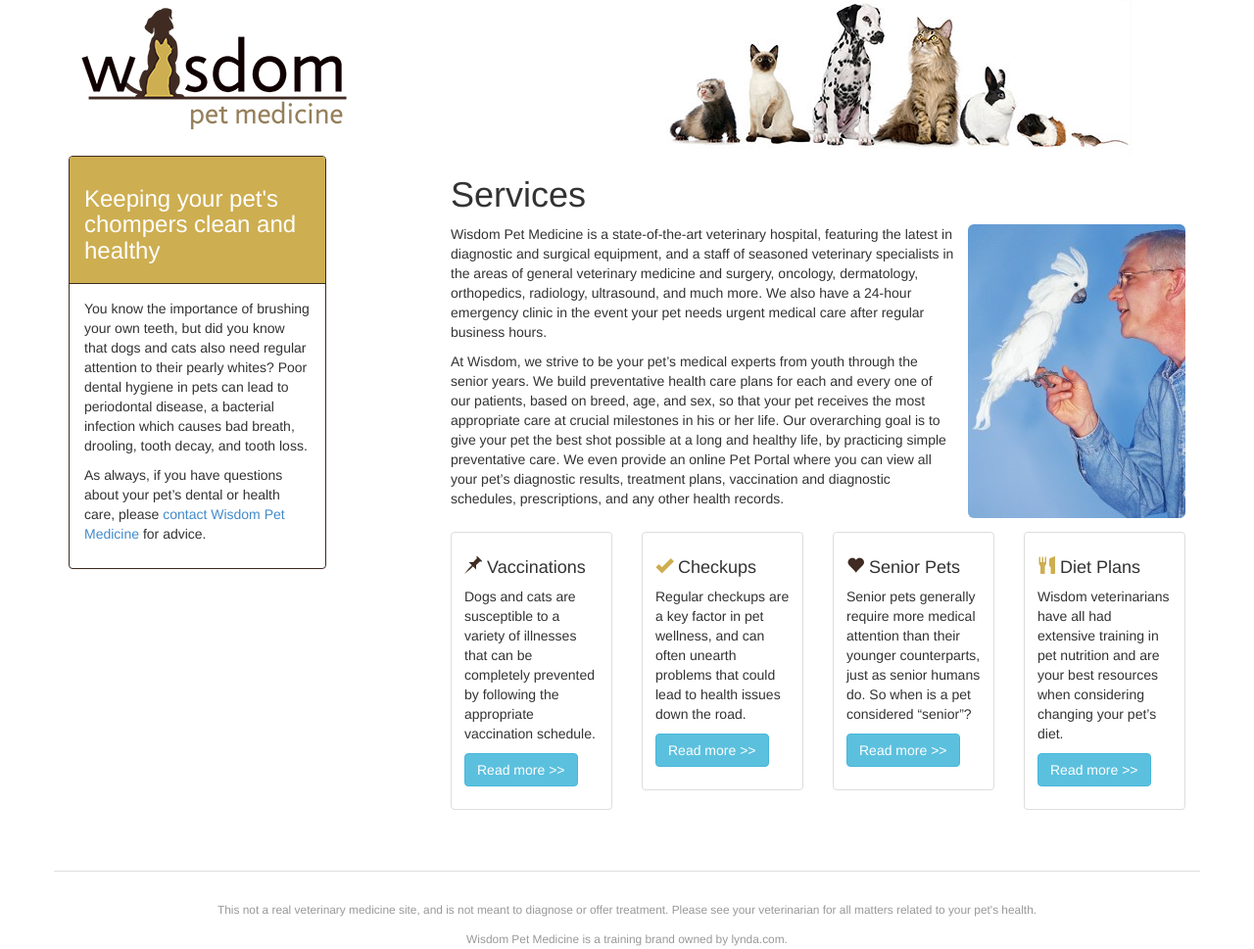
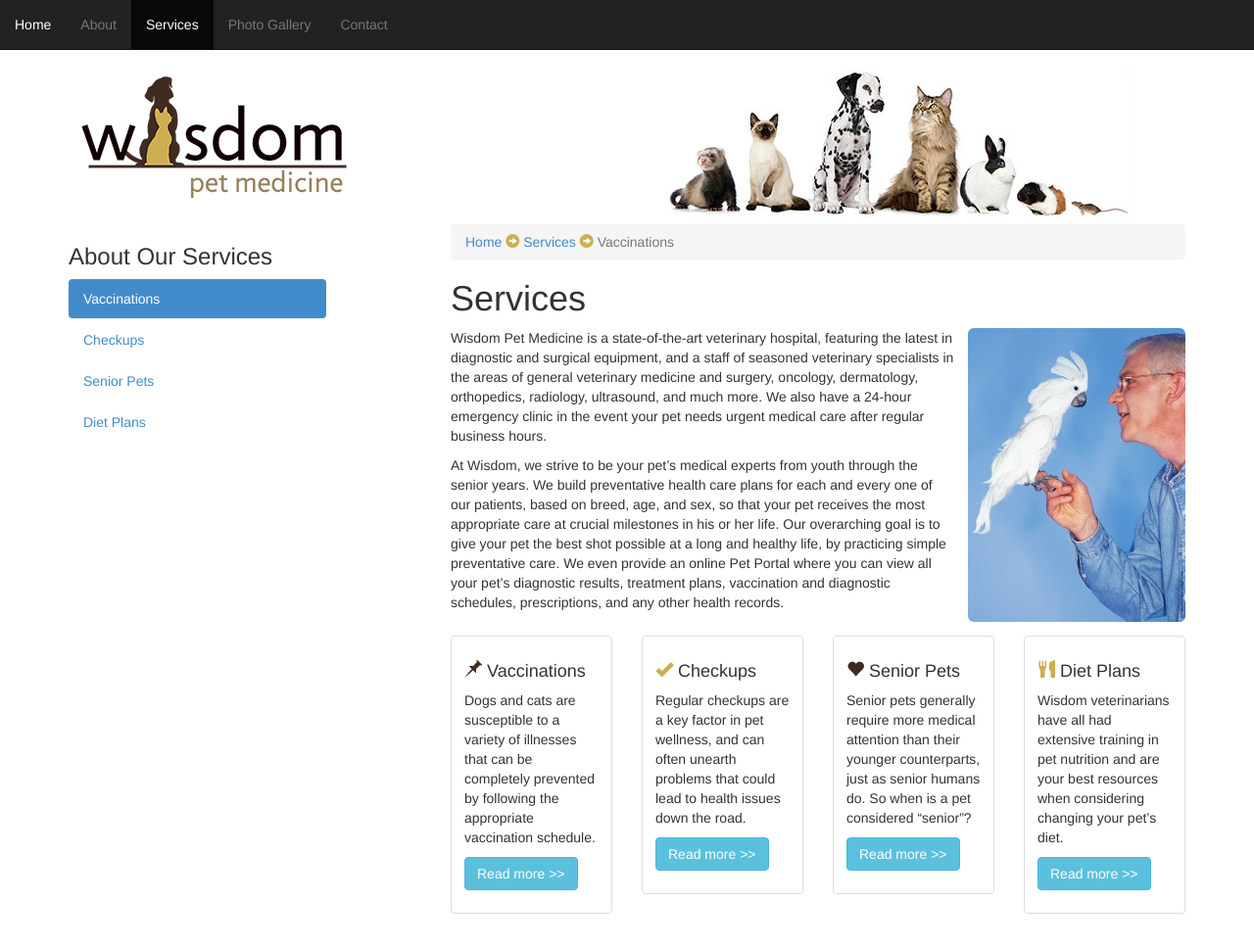
Before and after one commit to book-source/up-and-running-with-bootstrap-3, a plain HTML site: page vaccinations.html in a window 1280 px wide. Shown: the top 969 px of the page at 98% size. Drawn offline with nearby package versions, Linux system fonts and the light colour scheme.

Commit message:
navbar menu for screen readers

```diff
--- a/css/custom.css
+++ b/css/custom.css
@@ -7,6 +7,11 @@ footer {
 	color: #999;
 	text-align: center;
 }
+
+body {
+	padding-top: 70px;
+}
+
 
 .glyphicon {
 	color: #cdae51;
@@ -40,8 +45,13 @@ footer {
 .panel-default {
     border-color: #3F2B22;
 }
+
 .panel-default > .panel-heading {
     background-color: #cdae51;
     border-color: #3F2B22;
     color: #fff;
 }
+
+.breadcrumb > li + li:before {
+  content: none;
+}
--- a/services.html
+++ b/vaccinations.html
@@ -12,7 +12,30 @@
 
 <body>
 <div class="container">
-    <!-- row 1 -->
+    <!-- row 1: navigation -->
+    <div class="row">
+        <nav class="navbar navbar-default navbar-inverse navbar-fixed-top" role="navigation">
+            <div class="navbar-header">
+                <button type="button" class="navbar-toggle" data-toggle="collapse" data-target="#collapse">
+                    <span class="sr-only">Toggle navigation</span>
+                    <span class="icon-bar"></span>
+                    <span class="icon-bar"></span>
+                    <span class="icon-bar"></span>
+                </button>
+            </div>
+            <div class="collapse navbar-collapse" id="collapse">
+                <ul class="nav navbar-nav">
+                    <li><a href="#">Home</a></li>
+                    <li><a href="#">About</a></li>
+                    <li class="active"><a href="#">Services</a></li>
+                    <li><a href="#">Photo Gallery</a></li>
+                    <li><a href="#">Contact</a></li>
+                </ul>
+            </div>
+        </nav>
+    </div>
+
+    <!-- row 2: header -->
     <header class="row">
         <div class="col-lg-6 col-sm-5">
             <a href="index.html"><img src="img/logo.png" alt="Wisdom Pets. click for home." class="img-responsive"></a>
@@ -22,13 +45,20 @@
         </div>
     </header>
 
-    <!-- row 2 -->
+    <!-- row 3: article/aside -->
     <div class="row">
         <article class="col-lg-offset-1 col-sm-offset-1 col-lg-8 col-sm-7 col-lg-push-3 col-sm-push-4">
+
+            <ol class="breadcrumb">
+              <li><a href="#">Home</a> <span class="glyphicon glyphicon-circle-arrow-right"></span></li>
+              <li><a href="#">Services</a> <span class="glyphicon glyphicon-circle-arrow-right"></span></li>
+              <li class="active">Vaccinations</li>
+            </ol>
+
             <h1>Services</h1>
             <p><img src="img/cockatiel.jpg" class="pull-right img-responsive img-rounded">Wisdom Pet Medicine is a state-of-the-art veterinary hospital,   featuring the latest in diagnostic and surgical equipment, and a staff   of seasoned veterinary specialists in the areas of general veterinary   medicine and surgery, oncology, dermatology, orthopedics, radiology,   ultrasound, and much more. We also have a 24-hour emergency clinic in   the event your pet needs urgent medical care after regular business   hours.</p>
             <p>At Wisdom, we strive to be your pet&rsquo;s medical experts from youth   through the senior years. We build preventative health care plans for   each and every one of our patients, based on breed, age, and sex, so   that your pet receives the most appropriate care at crucial milestones   in his or her life. Our overarching goal is to give your pet the best   shot possible at a long and healthy life, by practicing simple   preventative care. We even provide an online Pet Portal where you can   view all your pet&rsquo;s diagnostic results, treatment plans, vaccination and   diagnostic schedules,  prescriptions, and any other health records.</p>
-                        <!-- nested row 3 -->
+                        <!-- nested row 3a: callouts -->
          <div class="clearfix visible-xs visible-lg"></div>
             <div class="row">
                 <div class="col-lg-3 col-xs-6">
@@ -68,22 +98,20 @@
                         </div>
                     </div>
                  </div>
-            </div><!-- end nested row 3 -->
+            </div><!-- end nested row 3a -->
         </article>
         <aside class="col-lg-3 col-sm-4 col-lg-pull-9 col-sm-pull-8">
-            <div class="panel panel-default">
-                <div  class="panel-heading">
-                    <h3>Keeping your pet's chompers clean and healthy</h3>
-                </div>
-                <div class="panel-body">
-                    <p>You know the importance of brushing your own teeth, but did you know that dogs and cats also need regular attention to their pearly whites? Poor dental hygiene in pets can lead to periodontal disease, a bacterial infection which causes bad breath, drooling, tooth decay, and tooth loss.</p>
-                    <p>As always, if you have questions about your pet’s dental or health care, please <a href="#">contact Wisdom Pet Medicine</a> for advice.</p>
-                </div>
-            </div>
+            <h3>About Our Services</h3>
+            <ul class="nav nav-pills nav-stacked">
+                <li class="active"><a href="#">Vaccinations</a></li>
+                <li><a href="#">Checkups</a></li>
+                <li><a href="#">Senior Pets</a></li>
+                <li><a href="#">Diet Plans</a></li>
+            </ul>
          </aside>
 
 
-        </div><!-- end row 2 -->
+        </div><!-- end row 3 -->
 
     <!-- row 4 -->
     <footer class="row">
```
Also changed, not shown: test.html (added).
